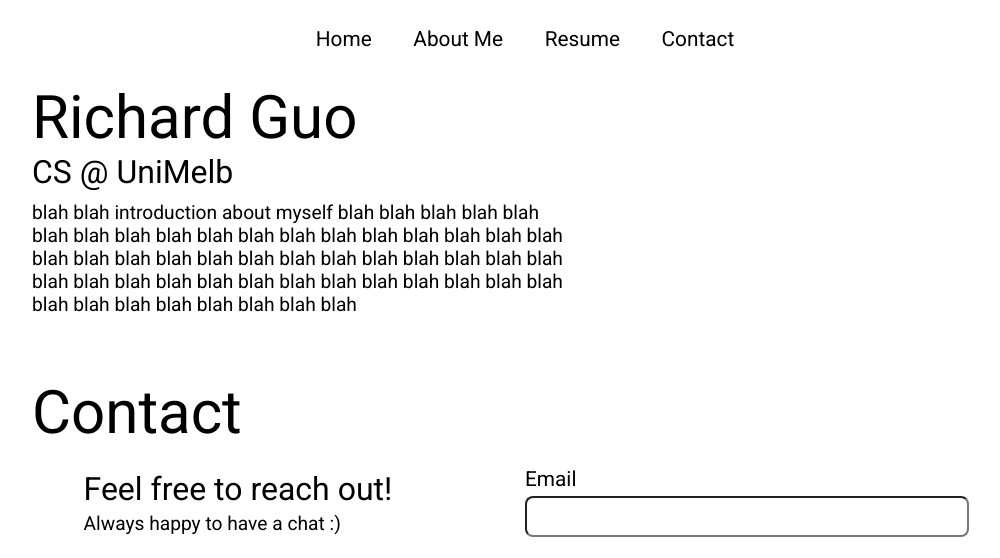
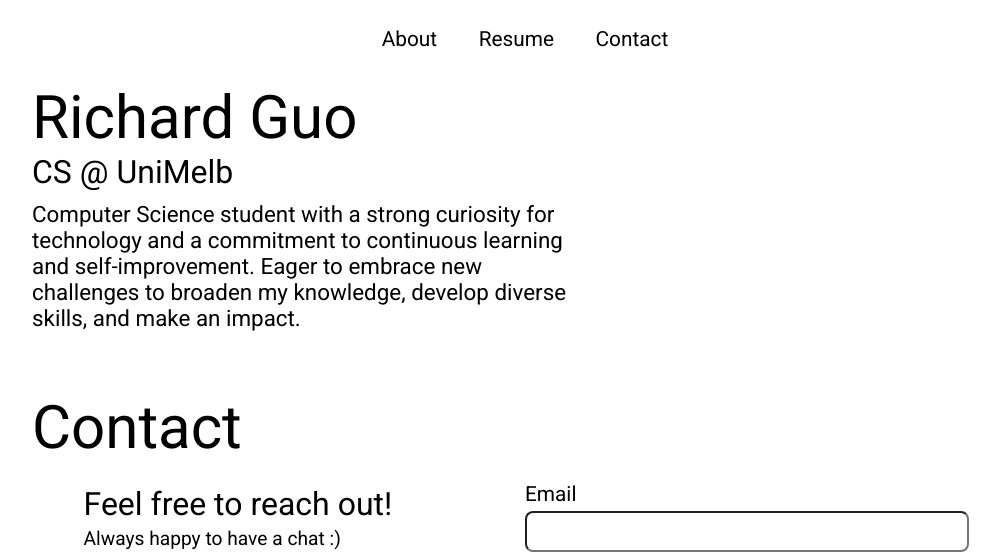
Before and after one commit to sweetbix/my-website, a plain HTML site: page index.html in a window 1280 px wide. Shown: the top 558 px of the page, without its empty margins (115-1115 px from the left). Drawn offline with Linux system fonts and the light colour scheme.

Commit message:
Added intro text. Formatting fixes

```diff
--- a/index.html
+++ b/index.html
@@ -14,8 +14,7 @@
 <body>
     <div class="header">
         <ul>
-            <li>Home</li>
-            <li>About Me</li>
+            <li>About</li>
             <li>Resume</li>
             <li>Contact</li>
         </ul>
@@ -24,10 +23,9 @@
     <section id="about">
         <h2>Richard Guo</h2>
         <h3>CS @ UniMelb</h3>
-        <p>blah blah introduction about myself blah blah blah blah blah blah blah blah
-            blah blah blah blah blah blah blah blah blah blah blah blah blah blah
-            blah blah blah blah blah blah blah blah blah blah blah blah blah blah
-            blah blah blah blah blah blah blah blah blah blah blah blah blah blah blah blah
+        <p> Computer Science student with a strong curiosity for technology and
+             a commitment to continuous learning and self-improvement. Eager to embrace new
+              challenges to broaden my knowledge, develop diverse skills, and make an impact.
         </p>
     </section>
 
@@ -45,7 +43,7 @@
 
                         <li>
                             <img src="images/email.svg" alt="Email icon" class="icon">
-                            <a href="mailto:richard.game2012@yahoo.com">richard.game2012@yahoo.com</a>
+                            <a href="mailto:richard.game2012@yahoo.com" target="_blank">richard.game2012@yahoo.com</a>
                         </li>
 
                         <li>
--- a/style.css
+++ b/style.css
@@ -63,6 +63,7 @@
 #about p {
     margin:0;
     padding-right: 45%;
+    font-size: 1.4em;
 }
 
 #contact h2 {
```
